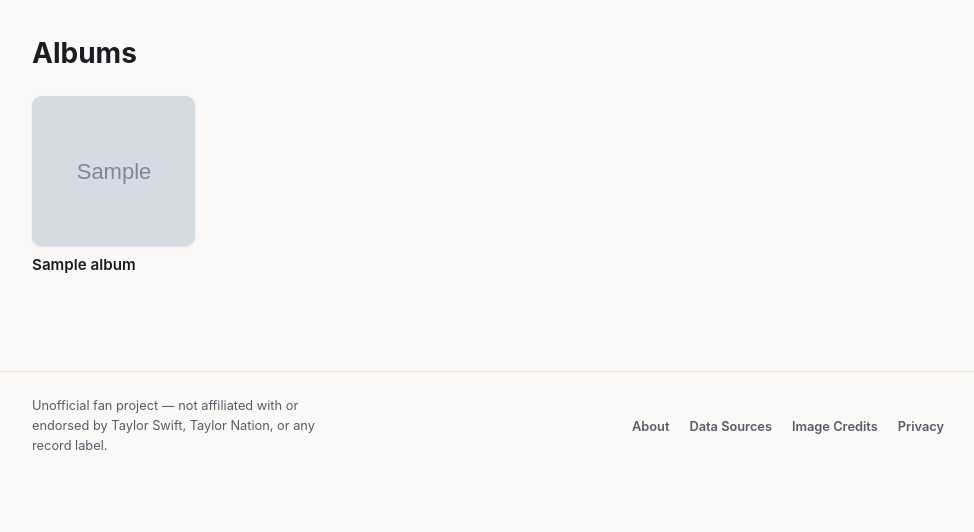
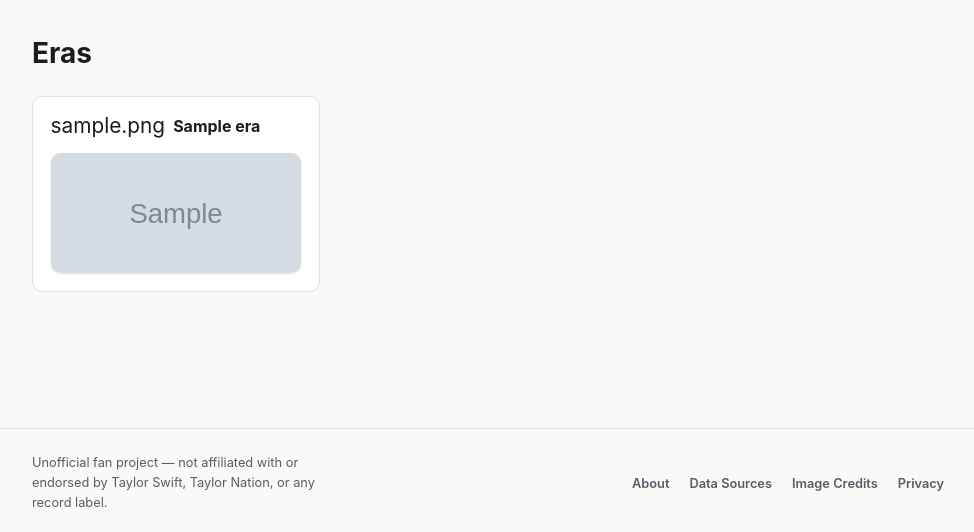
Before and after one commit to anniemcrook/taylor-swift-db, a PHP site: page / in a window 1280 px wide. Shown: the part 98-630 px from the top of the page, without its empty margins (152-1126 px from the left). Run offline with PHP 8.4, Linux system fonts and the light colour scheme; tables that the repository leaves empty hold one stand-in row (values such as "Sample post"); grey boxes marked "Sample" are stand-in pictures.

Commit message:
Redesign homepage around Eras instead of a flat album list
A studio album and its Taylor's Version re-recording are the same
era to fans, not two separate rows - mixing them in release-date
order felt wrong. New eras table (era_id, name, icon) + nullable
albums.era_id FK (sql/0004_add_eras.sql for schema, sql/eras_seed.sql
for data/backfill, same split as every other migration here).

icon is the colored heart fans/Taylor Nation use per era on social
media, verified via web search and corrected mid-build per user
feedback (Showgirl uses the "heart on fire" rather than a plain
colored heart).

index.php rewritten: one card per era, original + Taylor's Version
nested side by side within the same card when both exist. Non-album
singles section now keyed off era_id IS NULL instead of album_type.

Also fixes a TASKS.md structural mistake from last commit - the
non-album-singles entry had landed under Backlog/Ideas instead of
Completed.

Co-Authored-By: Claude Sonnet 5 <noreply@anthropic.com>

```diff
--- a/backend/index.php
+++ b/backend/index.php
@@ -10,23 +10,42 @@ try {
     die("Connection failed: " . $e->getMessage());
 }
 
-$stmt = $pdo->query("
-    SELECT album_id, title FROM albums
-    WHERE album_type NOT IN ('single', 'soundtrack')
-    ORDER BY release_date
+// Eras group a studio album with its Taylor's Version re-recording
+// as one unit — the grouping that actually matters to fans, rather
+// than listing all 16 album rows flat. Ordered by each era's
+// earliest release (the original album), with the original before
+// its re-recording within the era.
+$eraStmt = $pdo->query("
+    SELECT e.era_id, e.name AS era_name, e.icon,
+           al.album_id, al.title AS album_title, al.album_type, al.release_date
+    FROM eras e
+    JOIN albums al ON al.era_id = e.era_id
+    ORDER BY (SELECT MIN(a2.release_date) FROM albums a2 WHERE a2.era_id = e.era_id), al.release_date
 ");
-$albums = $stmt->fetchAll(PDO::FETCH_ASSOC);
+$eraRows = $eraStmt->fetchAll(PDO::FETCH_ASSOC);
 
-// Non-album singles and soundtrack songs get their own small list
-// further down rather than cluttering the main album grid — each is
-// just a one-track "album" row, not a real album.
+$eras = [];
+foreach ($eraRows as $row) {
+    $eraId = (int) $row['era_id'];
+    if (!isset($eras[$eraId])) {
+        $eras[$eraId] = [
+            'name' => $row['era_name'],
+            'icon' => $row['icon'],
+            'albums' => [],
+        ];
+    }
+    $eras[$eraId]['albums'][] = $row;
+}
+
+// Non-album singles and soundtrack songs don't belong to any era —
+// they get their own small list further down.
 $singlesStmt = $pdo->query("
     SELECT al.album_id, al.title, s.song_id
     FROM albums al
     JOIN album_tracks at ON at.album_id = al.album_id
     JOIN recordings r ON r.recording_id = at.recording_id
     JOIN songs s ON s.song_id = r.song_id
-    WHERE al.album_type IN ('single', 'soundtrack')
+    WHERE al.era_id IS NULL
     ORDER BY al.release_date
 ");
 $singles = $singlesStmt->fetchAll(PDO::FETCH_ASSOC);
@@ -42,26 +61,36 @@ $currentNav = 'home';
 <body>
     <?php include __DIR__ . '/nav.php'; ?>
     <main id="main">
-        <h1>Albums</h1>
-        <ul class="album-grid">
-            <?php foreach ($albums as $album): ?>
-            <?php $artwork = get_album_artwork($pdo, (int) $album['album_id'], $album['title']); ?>
-            <li>
-                <a class="album-card" href="tracklist.php?album_id=<?= (int) $album['album_id'] ?>">
-                    <?php if ($artwork): ?>
-                    <img class="cover" src="<?= htmlspecialchars($artwork) ?>" width="150" height="150" alt="<?= htmlspecialchars($album['title']) ?> cover art">
-                    <?php else: ?>
-                    <span class="cover placeholder" aria-hidden="true">No artwork</span>
-                    <?php endif; ?>
-                    <span class="title"><?= htmlspecialchars($album['title']) ?></span>
-                </a>
+        <h1>Eras</h1>
+        <ul class="era-grid">
+            <?php foreach ($eras as $era): ?>
+            <li class="era-card">
+                <div class="era-header">
+                    <span class="era-icon" aria-hidden="true"><?= htmlspecialchars($era['icon'] ?? '') ?></span>
+                    <span class="era-name"><?= htmlspecialchars($era['name']) ?></span>
+                </div>
+                <div class="era-albums">
+                    <?php foreach ($era['albums'] as $album): ?>
+                    <?php $artwork = get_album_artwork($pdo, (int) $album['album_id'], $album['album_title']); ?>
+                    <a class="era-album" href="tracklist.php?album_id=<?= (int) $album['album_id'] ?>">
+                        <?php if ($artwork): ?>
+                        <img class="cover" src="<?= htmlspecialchars($artwork) ?>" width="120" height="120" alt="<?= htmlspecialchars($album['album_title']) ?> cover art">
+                        <?php else: ?>
+                        <span class="cover placeholder" aria-hidden="true">No artwork</span>
+                        <?php endif; ?>
+                        <?php if (count($era['albums']) > 1): ?>
+                        <span class="era-album-label"><?= $album['album_type'] === 'taylors_version' ? "Taylor's Version" : 'Original' ?></span>
+                        <?php endif; ?>
+                    </a>
+                    <?php endforeach; ?>
+                </div>
             </li>
             <?php endforeach; ?>
         </ul>
 
         <?php if ($singles !== []): ?>
         <h2>Non-album singles &amp; soundtrack songs</h2>
-        <p class="muted">Standalone releases that were never part of a numbered studio album.</p>
+        <p class="muted">Standalone releases that were never part of a numbered studio album, so they don't belong to any era.</p>
         <ul class="plain-list">
             <?php foreach ($singles as $single): ?>
             <li><a href="song.php?song_id=<?= (int) $single['song_id'] ?>"><?= htmlspecialchars($single['title']) ?></a></li>
--- a/backend/style.css
+++ b/backend/style.css
@@ -180,29 +180,62 @@ p.muted,
   color: var(--text-muted);
 }
 
-/* --- Album grid (homepage) --- */
+/* --- Era grid (homepage) --- */
 
-.album-grid {
+.era-grid {
   display: grid;
-  grid-template-columns: repeat(auto-fill, minmax(150px, 1fr));
+  grid-template-columns: repeat(auto-fill, minmax(220px, 1fr));
   gap: 1.5rem;
   list-style: none;
-  margin: 0;
+  margin: 0 0 2.5rem;
   padding: 0;
 }
 
-.album-card {
+.era-card {
+  padding: 1.1rem;
+  border: 1px solid var(--border);
+  border-radius: var(--radius);
+  background: var(--surface);
+}
+
+.era-header {
   display: flex;
-  flex-direction: column;
-  gap: 0.6rem;
+  align-items: center;
+  gap: 0.5rem;
+  margin-bottom: 0.9rem;
+}
+
+.era-icon {
+  font-size: 1.3rem;
+  line-height: 1;
+}
+
+.era-name {
+  font-weight: 700;
+  font-size: 1rem;
   color: var(--text);
 }
 
-.album-card:hover {
+.era-albums {
+  display: flex;
+  gap: 0.9rem;
+}
+
+.era-album {
+  flex: 1;
+  display: flex;
+  flex-direction: column;
+  align-items: center;
+  gap: 0.4rem;
+  color: var(--text);
+  min-width: 0;
+}
+
+.era-album:hover {
   text-decoration: none;
 }
 
-.album-card .cover {
+.era-album .cover {
   width: 100%;
   aspect-ratio: 1 / 1;
   object-fit: cover;
@@ -212,24 +245,25 @@ p.muted,
   display: block;
 }
 
-.album-card .cover.placeholder {
+.era-album .cover.placeholder {
   display: flex;
   align-items: center;
   justify-content: center;
   color: var(--text-muted);
-  font-size: 0.8rem;
+  font-size: 0.75rem;
   text-align: center;
   padding: 0.5rem;
 }
 
-.album-card .title {
+.era-album-label {
+  font-size: 0.75rem;
   font-weight: 600;
-  font-size: 0.95rem;
-  line-height: 1.3;
+  color: var(--text-muted);
+  text-align: center;
 }
 
-.album-card:hover .title,
-.album-card:focus-visible .title {
+.era-album:hover .era-album-label,
+.era-album:focus-visible .era-album-label {
   color: var(--accent);
 }
 
```
Also changed, not shown: TASKS.md (+49 -7 lines), sql/0004_add_eras.sql (added, +22 -0 lines), sql/eras_seed.sql (added, +39 -0 lines), sql/schema.sql (+28 -7 lines).
